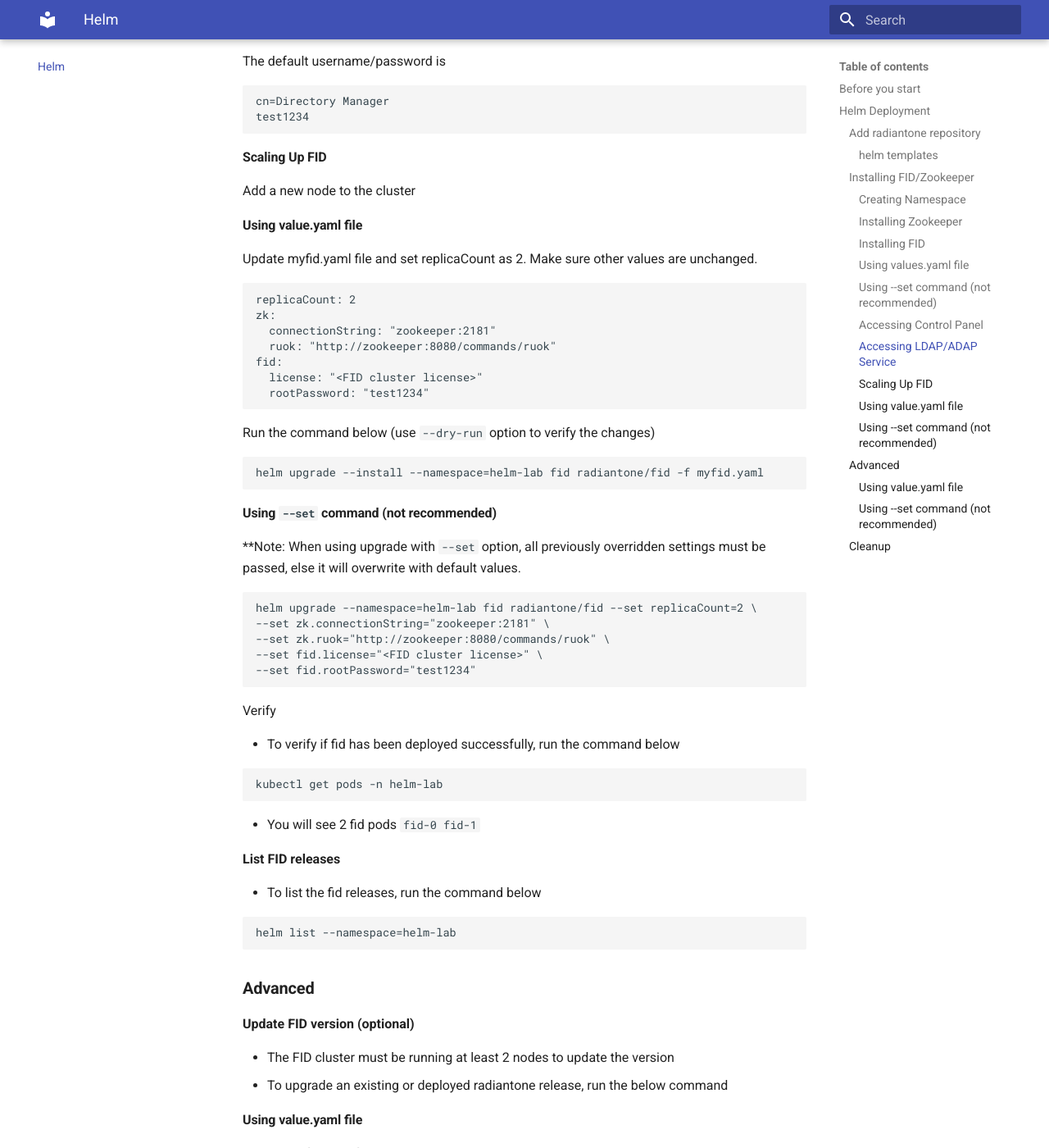
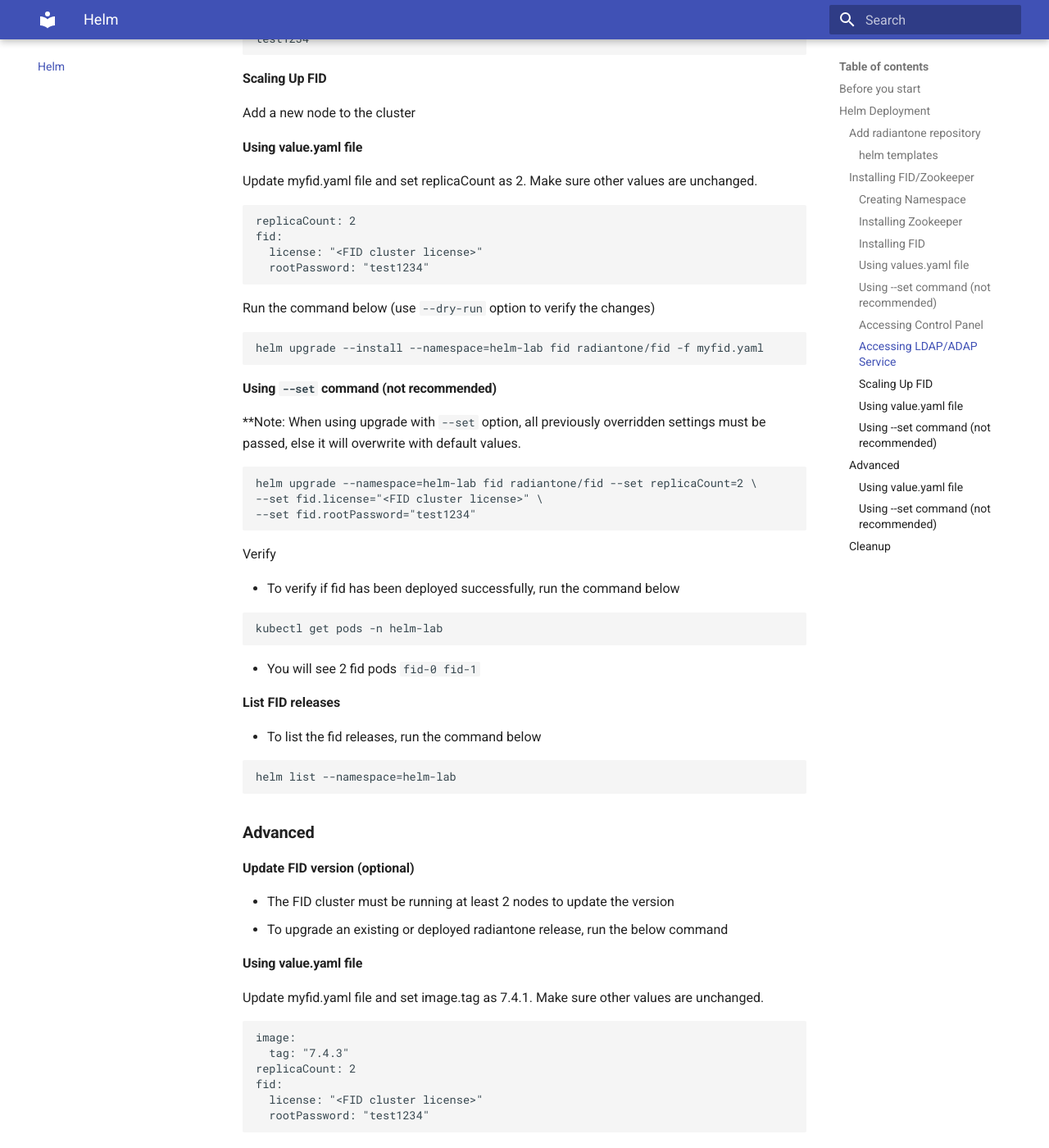
Before and after one commit to radiantlogic-devops/cloud-native-lab, an MkDocs documentation site: the page built from docs/helm.md, in a window 1280 px wide and 1400 px high, scrolled down 4521 px. Shown: the whole window at 82% size. Built offline with MkDocs 1.6.1 and Material for MkDocs 9.7.7, drawn with Linux system fonts in a browser that asks for light colours; some of the changed text lies outside the part shown.

Commit message:
Update helm.md

````diff
--- a/docs/helm.md
+++ b/docs/helm.md
@@ -116,9 +116,6 @@
 Create a file called myfid.yaml with the following content
 
 ```yaml
-zk:
-  connectionString: "zookeeper:2181"
-  ruok: "http://zookeeper:8080/commands/ruok"
 fid:
   license: "<FID cluster license>"
   rootPassword: "test1234"
@@ -135,8 +132,6 @@
 
 ```console
 helm install --namespace=helm-lab fid radiantone/fid \
---set zk.connectionString="zookeeper:2181" \
---set zk.ruok="http://zookeeper:8080/commands/ruok" \
 --set fid.license="<FID cluster license>" \
 --set fid.rootPassword="test1234"
 ```
@@ -217,9 +212,6 @@
 
 ```yaml
 replicaCount: 2
-zk:
-  connectionString: "zookeeper:2181"
-  ruok: "http://zookeeper:8080/commands/ruok"
 fid:
   license: "<FID cluster license>"
   rootPassword: "test1234"
@@ -237,8 +229,6 @@
 
 ```console
 helm upgrade --namespace=helm-lab fid radiantone/fid --set replicaCount=2 \
---set zk.connectionString="zookeeper:2181" \
---set zk.ruok="http://zookeeper:8080/commands/ruok" \
 --set fid.license="<FID cluster license>" \
 --set fid.rootPassword="test1234"
 ```
@@ -273,11 +263,8 @@
 
 ```yaml
 image:
-  tag: "7.4.1"
+  tag: "7.4.3"
 replicaCount: 2
-zk:
-  connectionString: "zookeeper:2181"
-  ruok: "http://zookeeper:8080/commands/ruok"
 fid:
   license: "<FID cluster license>"
   rootPassword: "test1234"
@@ -296,8 +283,6 @@
 ```console
 helm upgrade --namespace=helm-lab fid radiantone/fid --set image.tag=7.4.1 \
 --set replicaCount=2 \
---set zk.connectionString="zookeeper:2181" \
---set zk.ruok="http://zookeeper:8080/commands/ruok" \
 --set fid.license="<FID cluster license>" \
 --set fid.rootPassword="test1234"
 ```
````
Also changed, not shown: other parts of docs/helm.md (+1 -1 lines).
